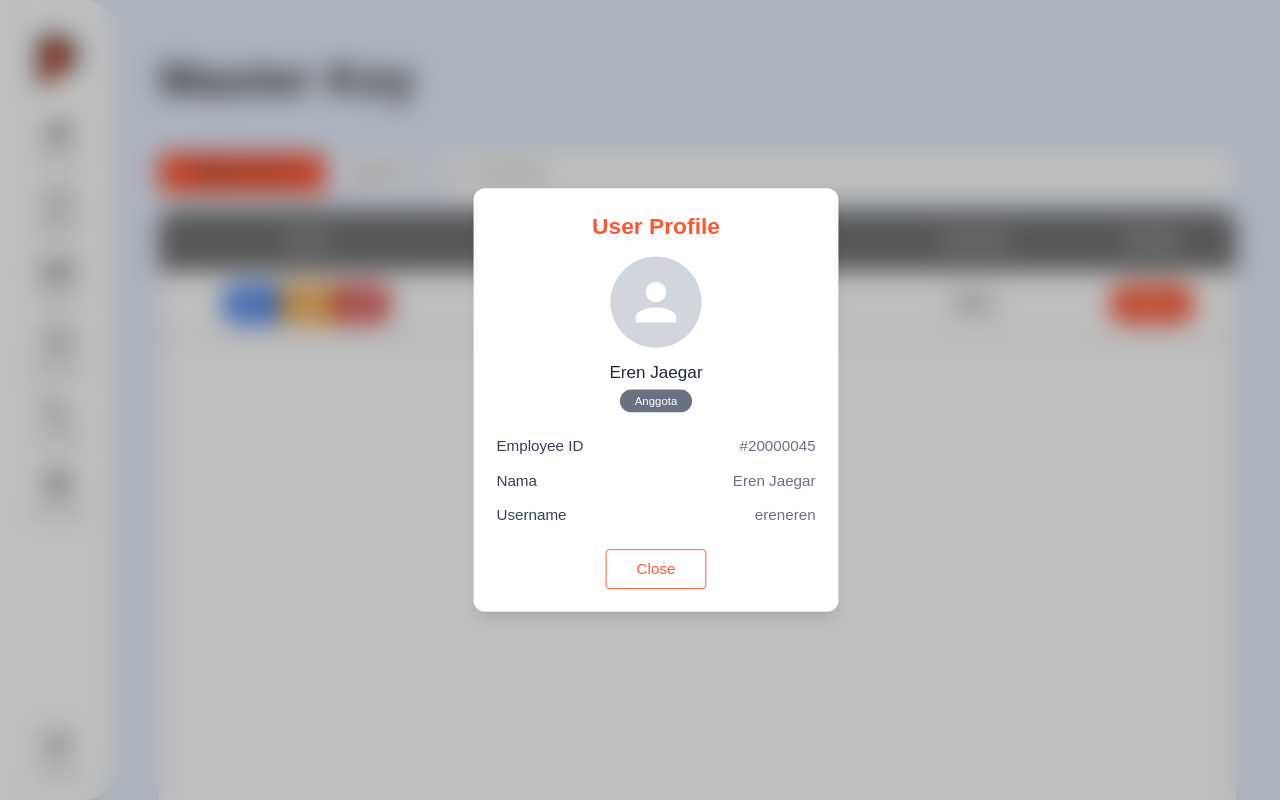
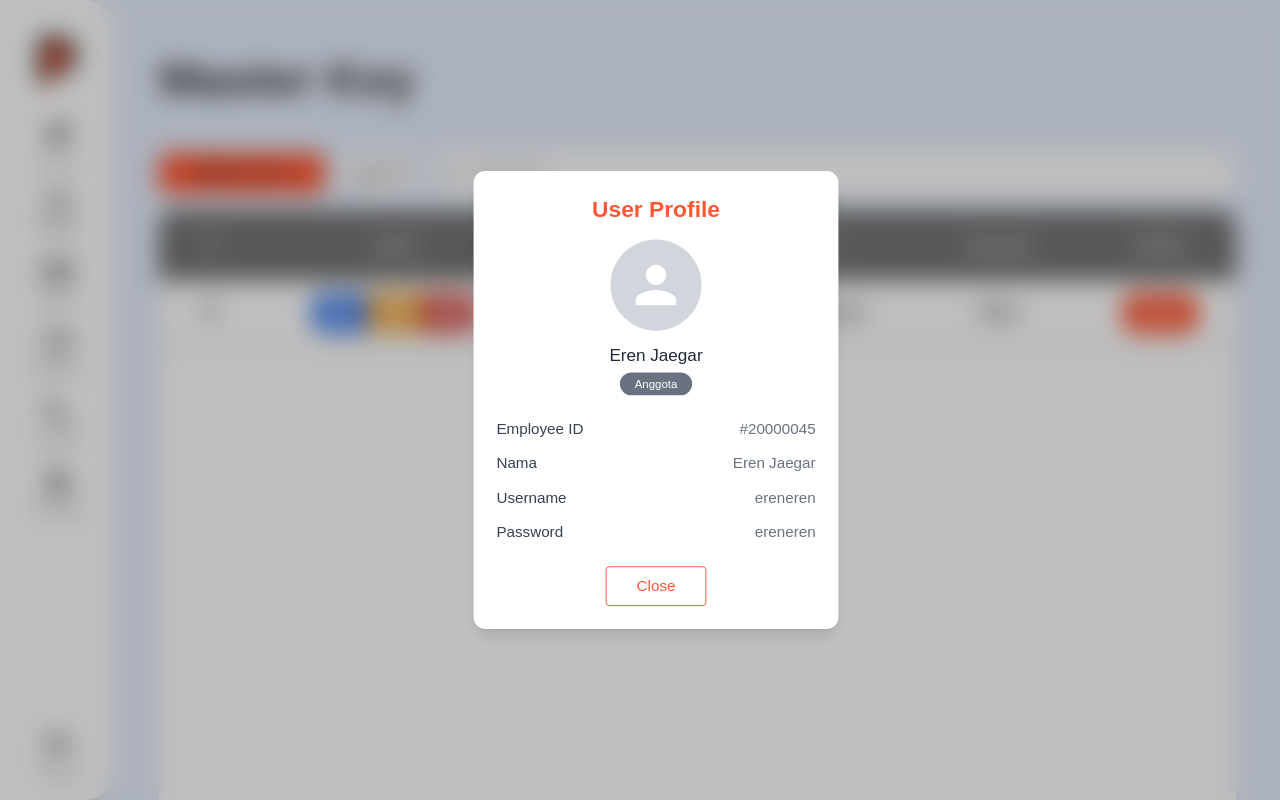
Before and after one commit to daveton22/PayMin-FEproject, a website: page src/pages/adminPages/master.html in a window 1280 px wide. Both pictures are taken after a click on the button "visibility". Drawn offline with nearby package versions, Linux system fonts and the light colour scheme.

Commit message:
Admin new revisi (items, master, member)

```diff
--- a/src/pages/adminPages/master.html
+++ b/src/pages/adminPages/master.html
@@ -229,6 +229,9 @@
                   class="sticky top-0 z-10 bg-[#747474] text-white border-b-2 border-tertiary h-12"
                 >
                   <tr class="text-center text-sm">
+                    <th class="p-5">
+                      <span class="material-symbols-outlined"> close </span>
+                    </th>
                     <th class="p-5">Action</th>
                     <th class="p-5">Employee ID</th>
                     <th class="p-5">Name</th>
@@ -238,6 +241,9 @@
                 </thead>
                 <tbody>
                   <tr class="border-b border-tertiary h-[3rem] text-center">
+                    <td class="p-3">
+                      <span class="material-symbols-outlined"> close </span>
+                    </td>
                     <td class="">
                       <div class="flex justify-center items-center">
                         <button
@@ -277,7 +283,7 @@
                     <td class="p-3">Ridho</td>
                     <td class="p-3">
                       <button
-                        class="bg-primary text-white w-[60%] h-[2.5em] rounded-full"
+                        class="bg-primary text-white w-[60%] h-[2.5em] rounded-2xl"
                       >
                         Admin
                       </button>
@@ -418,6 +424,7 @@
         </div>
       </div>
 
+      <!-- Modal Add Master -->
       <div
         class="fixed inset-0 bg-black/25 backdrop-blur-md justify-center items-center z-50 animate-fadeIn hidden"
         id="modalAddItem"
@@ -543,6 +550,7 @@
         </div>
       </div>
 
+      <!-- Modal Delete Master -->
       <div
         class="fixed inset-0 bg-black/25 backdrop-blur-md justify-center items-center z-50 animate-fadeIn hidden"
         id="modalDeleteItem"
@@ -578,6 +586,7 @@
         </div>
       </div>
 
+      <!-- Modal View Master -->
       <div
         class="fixed inset-0 bg-black/25 backdrop-blur-md flex justify-center items-center z-50 animate-fadeIn hidden"
         id="modalViewItem"
@@ -635,6 +644,12 @@
                 <span class="text-gray-700">Username</span>
                 <span class="text-gray-500">ereneren</span>
               </div>
+
+              <!-- Password -->
+              <div class="flex justify-between gap-x-8">
+                <span class="text-gray-700">Password</span>
+                <span class="text-gray-500">ereneren</span>
+              </div>
             </div>
           </div>
 
```
Also changed, not shown: src/pages/adminPages/items.html (+1 -1 lines), src/pages/adminPages/member.html (+1 -1 lines), src/output.css.
